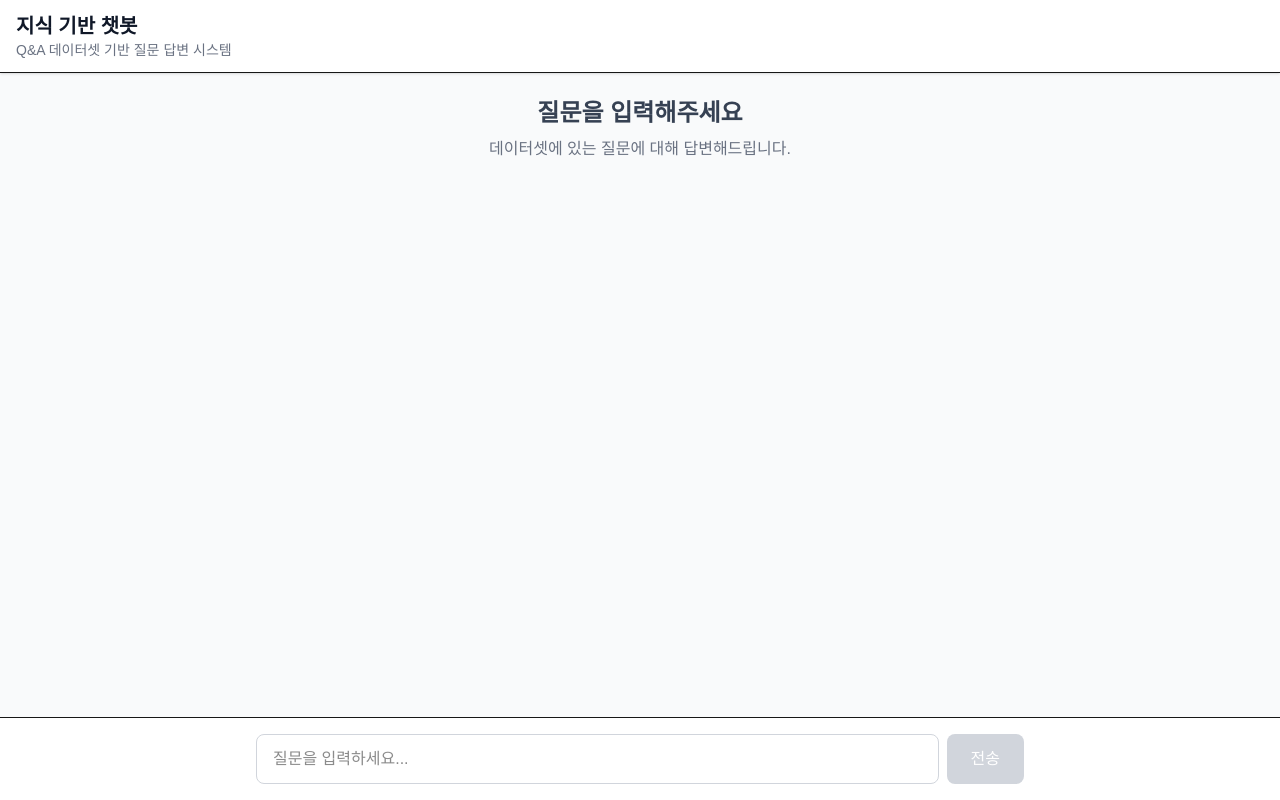
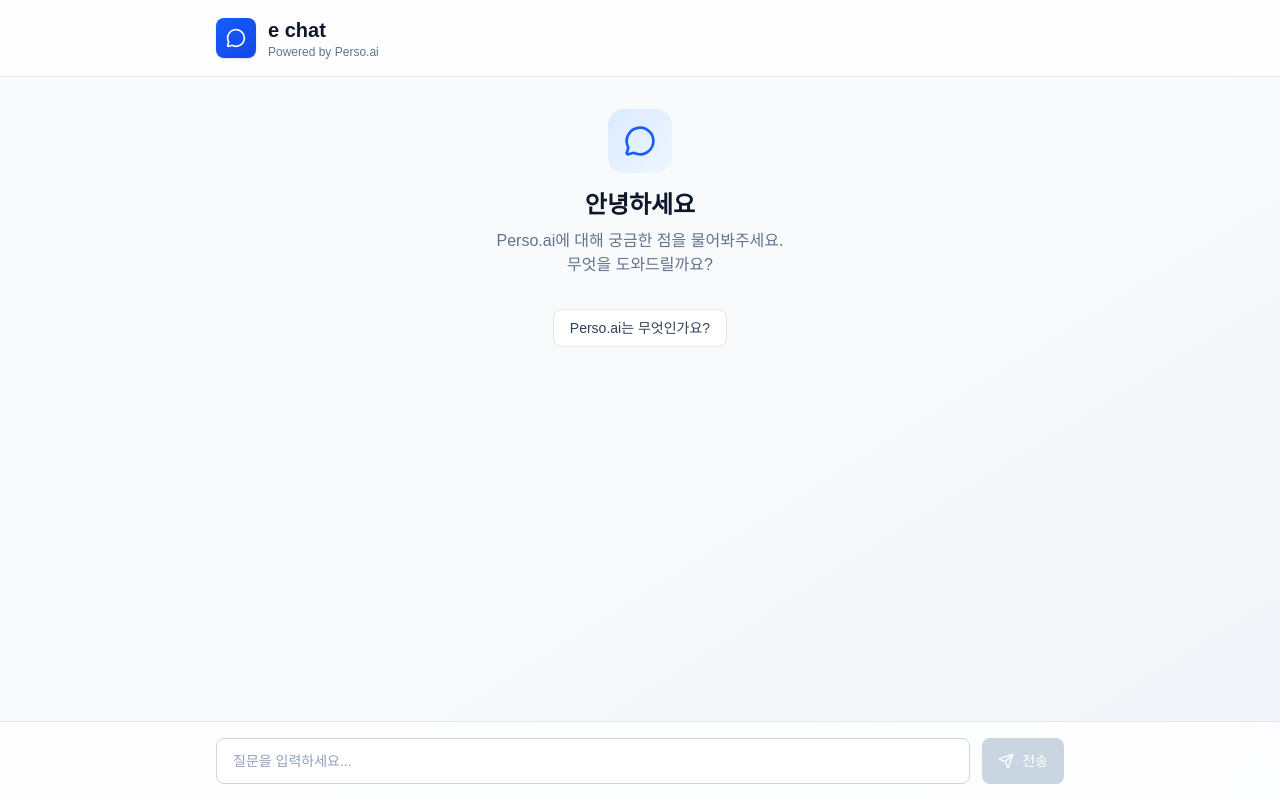
Before and after one commit to ebeleey/echat, a Next.js app: page / in a window 1280 px wide. Built offline with nearby package versions, Linux system fonts and the light colour scheme.

Commit message:
design: 화면 디자인 개선

```diff
--- a/app/page.tsx
+++ b/app/page.tsx
@@ -1,7 +1,6 @@
 'use client';
-
 import { useState, useRef, useEffect } from 'react';
-import type { AskResponse } from '@/lib/types';
+import { Send, MessageCircle } from 'lucide-react';
 
 interface Message {
   role: 'user' | 'assistant';
@@ -14,6 +13,7 @@ export default function Home() {
   const [input, setInput] = useState('');
   const [isLoading, setIsLoading] = useState(false);
   const messagesEndRef = useRef<HTMLDivElement>(null);
+  const inputRef = useRef<HTMLInputElement>(null);
 
   const scrollToBottom = () => {
     messagesEndRef.current?.scrollIntoView({ behavior: 'smooth' });
@@ -23,8 +23,7 @@ export default function Home() {
     scrollToBottom();
   }, [messages]);
 
-  const handleSubmit = async (e: React.FormEvent) => {
-    e.preventDefault();
+  const handleSubmit = async () => {
     if (!input.trim() || isLoading) return;
 
     const userMessage: Message = {
@@ -46,8 +45,7 @@ export default function Home() {
         body: JSON.stringify({ question: userMessage.content }),
       });
 
-      const data: AskResponse = await response.json();
-
+      const data = await response.json();
       const assistantMessage: Message = {
         role: 'assistant',
         content: data.answer,
@@ -68,30 +66,53 @@ export default function Home() {
     }
   };
 
+  const handleKeyPress = (e: React.KeyboardEvent) => {
+    if (e.key === 'Enter' && !e.shiftKey) {
+      e.preventDefault();
+      handleSubmit();
+    }
+  };
+
   return (
-    <div className="flex h-screen flex-col bg-gray-50">
+    <div className="flex h-screen flex-col bg-gradient-to-br from-slate-50 via-slate-50 to-slate-100">
       {/* 헤더 */}
-      <header className="border-b bg-white px-4 py-3 shadow-sm">
-        <h1 className="text-xl font-semibold text-gray-900">
-          지식 기반 챗봇
-          </h1>
-        <p className="text-sm text-gray-500">
-          Q&A 데이터셋 기반 질문 답변 시스템
-        </p>
-      </header>
+      <div className="border-b border-slate-200 bg-white/80 backdrop-blur-sm">
+        <div className="mx-auto flex max-w-4xl items-center justify-between px-6 py-4">
+          <div className="flex items-center gap-3">
+            <div className="flex h-10 w-10 items-center justify-center rounded-lg bg-gradient-to-br from-blue-600 to-blue-700 shadow-sm">
+              <MessageCircle className="h-5 w-5 text-white" />
+            </div>
+            <div>
+              <h1 className="text-xl font-semibold text-slate-900">e chat</h1>
+              <p className="text-xs text-slate-500">Powered by Perso.ai</p>
+            </div>
+          </div>
+        </div>
+      </div>
 
       {/* 메시지 영역 */}
-      <div className="flex-1 overflow-y-auto px-4 py-6">
-        <div className="mx-auto max-w-3xl space-y-4">
+      <div className="flex-1 overflow-y-auto">
+        <div className="mx-auto flex max-w-4xl flex-col px-6 py-8">
           {messages.length === 0 && (
-            <div className="flex h-full items-center justify-center">
-              <div className="text-center">
-                <h2 className="mb-2 text-2xl font-semibold text-gray-700">
-                  질문을 입력해주세요
-                </h2>
-                <p className="text-gray-500">
-                  데이터셋에 있는 질문에 대해 답변해드립니다.
-                </p>
+            <div className="flex flex-1 flex-col items-center justify-center text-center">
+              <div className="mb-4 flex h-16 w-16 items-center justify-center rounded-2xl bg-gradient-to-br from-blue-100 to-blue-50">
+                <MessageCircle className="h-8 w-8 text-blue-600" />
+              </div>
+              <h2 className="mb-2 text-2xl font-semibold text-slate-900">
+                안녕하세요
+              </h2>
+              <p className="mb-8 max-w-sm text-slate-500">
+                Perso.ai에 대해 궁금한 점을 물어봐주세요.
+                <br />
+                무엇을 도와드릴까요?
+              </p>
+              <div className="grid gap-3">
+                <button
+                  onClick={() => setInput('Perso.ai는 무엇인가요?')}
+                  className="rounded-lg border border-slate-200 bg-white px-4 py-2 text-sm font-medium text-slate-700 transition-all hover:border-blue-300 hover:bg-blue-50"
+                >
+                  Perso.ai는 무엇인가요?
+                </button>
               </div>
             </div>
           )}
@@ -99,18 +120,18 @@ export default function Home() {
           {messages.map((message, index) => (
             <div
               key={index}
-              className={`flex ${
+              className={`mb-4 flex ${
                 message.role === 'user' ? 'justify-end' : 'justify-start'
               }`}
             >
               <div
-                className={`max-w-[80%] rounded-lg px-4 py-3 ${
+                className={`max-w-xl rounded-xl px-4 py-3 shadow-sm transition-all ${
                   message.role === 'user'
-                    ? 'bg-blue-600 text-white'
-                    : 'bg-white text-gray-900 shadow-sm'
+                    ? 'bg-gradient-to-br from-blue-600 to-blue-700 text-white'
+                    : 'bg-white text-slate-900 border border-slate-200'
                 }`}
               >
-                <p className="whitespace-pre-wrap break-words">
+                <p className="whitespace-pre-wrap text-sm leading-relaxed">
                   {message.content}
                 </p>
               </div>
@@ -118,12 +139,12 @@ export default function Home() {
           ))}
 
           {isLoading && (
-            <div className="flex justify-start">
-              <div className="rounded-lg bg-white px-4 py-3 shadow-sm">
-                <div className="flex space-x-2">
-                  <div className="h-2 w-2 animate-bounce rounded-full bg-gray-400 [animation-delay:-0.3s]"></div>
-                  <div className="h-2 w-2 animate-bounce rounded-full bg-gray-400 [animation-delay:-0.15s]"></div>
-                  <div className="h-2 w-2 animate-bounce rounded-full bg-gray-400"></div>
+            <div className="mb-4 flex justify-start">
+              <div className="rounded-xl bg-white px-4 py-3 shadow-sm border border-slate-200">
+                <div className="flex gap-2">
+                  <div className="h-2 w-2 rounded-full bg-slate-400 animate-pulse"></div>
+                  <div className="h-2 w-2 rounded-full bg-slate-400 animate-pulse delay-100"></div>
+                  <div className="h-2 w-2 rounded-full bg-slate-400 animate-pulse delay-200"></div>
                 </div>
               </div>
             </div>
@@ -134,27 +155,29 @@ export default function Home() {
       </div>
 
       {/* 입력 영역 */}
-      <div className="border-t bg-white px-4 py-4">
-        <form onSubmit={handleSubmit} className="mx-auto max-w-3xl">
-          <div className="flex gap-2">
+      <div className="border-t border-slate-200 bg-white/80 backdrop-blur-sm">
+        <div className="mx-auto max-w-4xl px-6 py-4">
+          <div className="flex gap-3">
             <input
               type="text"
               value={input}
               onChange={(e) => setInput(e.target.value)}
+              onKeyPress={handleKeyPress}
               placeholder="질문을 입력하세요..."
               disabled={isLoading}
-              className="flex-1 rounded-lg border border-gray-300 px-4 py-3 focus:border-blue-500 focus:outline-none focus:ring-2 focus:ring-blue-500 disabled:bg-gray-100 disabled:text-gray-500"
+              className="flex-1 rounded-lg border border-slate-300 bg-white px-4 py-3 text-sm text-slate-900 placeholder-slate-400 transition-all focus:border-blue-500 focus:outline-none focus:ring-2 focus:ring-blue-500/20 disabled:bg-slate-50 disabled:text-slate-400"
             />
             <button
-              type="submit"
+              onClick={handleSubmit}
               disabled={isLoading || !input.trim()}
-              className="rounded-lg bg-blue-600 px-6 py-3 font-medium text-white transition-colors hover:bg-blue-700 disabled:cursor-not-allowed disabled:bg-gray-300"
-          >
-              전송
+              className="flex items-center gap-2 rounded-lg bg-gradient-to-br from-blue-600 to-blue-700 px-4 py-3 font-medium text-white transition-all hover:shadow-lg hover:from-blue-700 hover:to-blue-800 disabled:from-slate-300 disabled:to-slate-300 disabled:cursor-not-allowed"
+            >
+              <Send className="h-4 w-4" />
+              <span className="text-sm">전송</span>
             </button>
           </div>
-        </form>
         </div>
+      </div>
     </div>
   );
 }
```
Also changed, not shown: package.json (+10 -9 lines), 1 other file (tests, documents, lock files or other folders).
